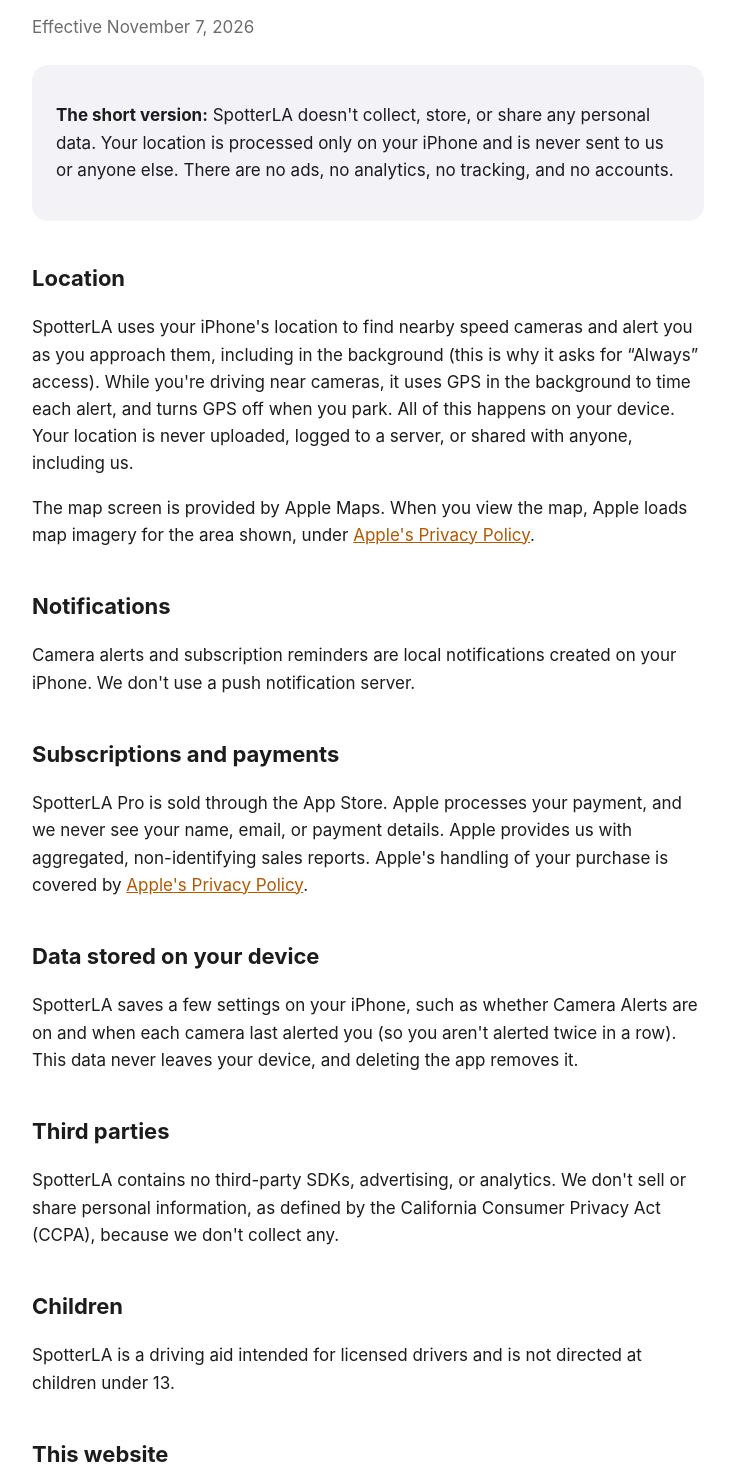
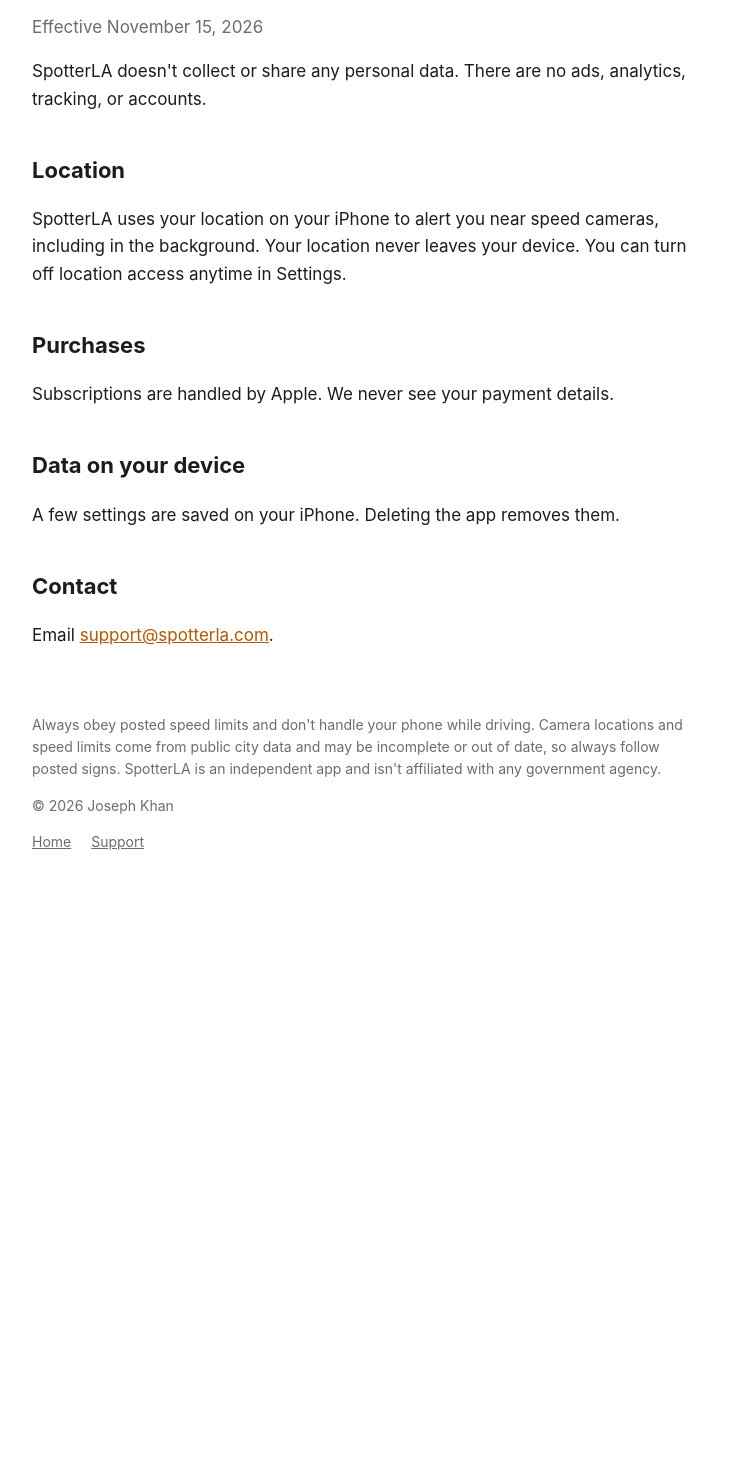
Before and after one commit to jakeboss101/spotterla-site, a plain HTML site: page privacy.html in a window 1280 px wide. Shown: the part 158-1633 px from the top of the page, without its empty margins (272-1007 px from the left). After the commit the page ends 1076 px from the top, so only its background shows below. Drawn offline with Linux system fonts and the light colour scheme.

Commit message:
Trim privacy policy, update footer and support email

```diff
--- a/privacy.html
+++ b/privacy.html
@@ -13,42 +13,24 @@
     <header><a href="/">SpotterLA</a></header>
 
     <h1>Privacy Policy</h1>
-    <p class="muted">Effective November 7, 2026</p>
+    <p class="muted">Effective November 15, 2026</p>
 
-    <div class="card">
-        <p><strong>The short version:</strong> SpotterLA doesn't collect, store, or share any personal data. Your location is processed only on your iPhone and is never sent to us or anyone else. There are no ads, no analytics, no tracking, and no accounts.</p>
-    </div>
+    <p>SpotterLA doesn't collect or share any personal data. There are no ads, analytics, tracking, or accounts.</p>
 
     <h2>Location</h2>
-    <p>SpotterLA uses your iPhone's location to find nearby speed cameras and alert you as you approach them, including in the background (this is why it asks for “Always” access). While you're driving near cameras, it uses GPS in the background to time each alert, and turns GPS off when you park. All of this happens on your device. Your location is never uploaded, logged to a server, or shared with anyone, including us.</p>
-    <p>The map screen is provided by Apple Maps. When you view the map, Apple loads map imagery for the area shown, under <a href="https://www.apple.com/legal/privacy/">Apple's Privacy Policy</a>.</p>
+    <p>SpotterLA uses your location on your iPhone to alert you near speed cameras, including in the background. Your location never leaves your device. You can turn off location access anytime in Settings.</p>
 
-    <h2>Notifications</h2>
-    <p>Camera alerts and subscription reminders are local notifications created on your iPhone. We don't use a push notification server.</p>
+    <h2>Purchases</h2>
+    <p>Subscriptions are handled by Apple. We never see your payment details.</p>
 
-    <h2>Subscriptions and payments</h2>
-    <p>SpotterLA Pro is sold through the App Store. Apple processes your payment, and we never see your name, email, or payment details. Apple provides us with aggregated, non-identifying sales reports. Apple's handling of your purchase is covered by <a href="https://www.apple.com/legal/privacy/">Apple's Privacy Policy</a>.</p>
-
-    <h2>Data stored on your device</h2>
-    <p>SpotterLA saves a few settings on your iPhone, such as whether Camera Alerts are on and when each camera last alerted you (so you aren't alerted twice in a row). This data never leaves your device, and deleting the app removes it.</p>
-
-    <h2>Third parties</h2>
-    <p>SpotterLA contains no third-party SDKs, advertising, or analytics. We don't sell or share personal information, as defined by the California Consumer Privacy Act (CCPA), because we don't collect any.</p>
-
-    <h2>Children</h2>
-    <p>SpotterLA is a driving aid intended for licensed drivers and is not directed at children under 13.</p>
-
-    <h2>This website</h2>
-    <p>spotterla.com is hosted on GitHub Pages and has no cookies, analytics, or ads. Like any web host, GitHub receives your IP address when you visit. The camera map is provided by Apple MapKit JS. Apple receives your IP address and the map area viewed, under <a href="https://www.apple.com/legal/privacy/">Apple's Privacy Policy</a>. “Near me” uses your browser's location only on your device; it is never sent to us. See <a href="https://docs.github.com/en/site-policy/privacy-policies/github-general-privacy-statement">GitHub's privacy statement</a>.</p>
-
-    <h2>Changes</h2>
-    <p>If this policy changes, we'll update this page and the effective date above.</p>
+    <h2>Data on your device</h2>
+    <p>A few settings are saved on your iPhone. Deleting the app removes them.</p>
 
     <h2>Contact</h2>
-    <p>Questions about privacy? Email <a href="mailto:josephkhan33@icloud.com">josephkhan33@icloud.com</a>.</p>
+    <p>Email <a href="mailto:support@spotterla.com">support@spotterla.com</a>.</p>
 
     <footer>
-        <p>Always obey posted speed limits and don't handle your phone while driving. Camera locations come from LADOT and may be incomplete or out of date. Speed limits come from OpenStreetMap and may be missing or wrong, so always follow posted signs. SpotterLA is not affiliated with the City of Los Angeles.</p>
+        <p>Always obey posted speed limits and don't handle your phone while driving. Camera locations and speed limits come from public city data and may be incomplete or out of date, so always follow posted signs. SpotterLA is an independent app and isn't affiliated with any government agency.</p>
         <p>© 2026 Joseph Khan</p>
         <a href="/">Home</a>
         <a href="/support">Support</a>
```
Also changed, not shown: cameras.html (+1 -1 lines), cameras/index.html (+1 -1 lines), index.html (+8 -8 lines), support.html (+2 -2 lines).
